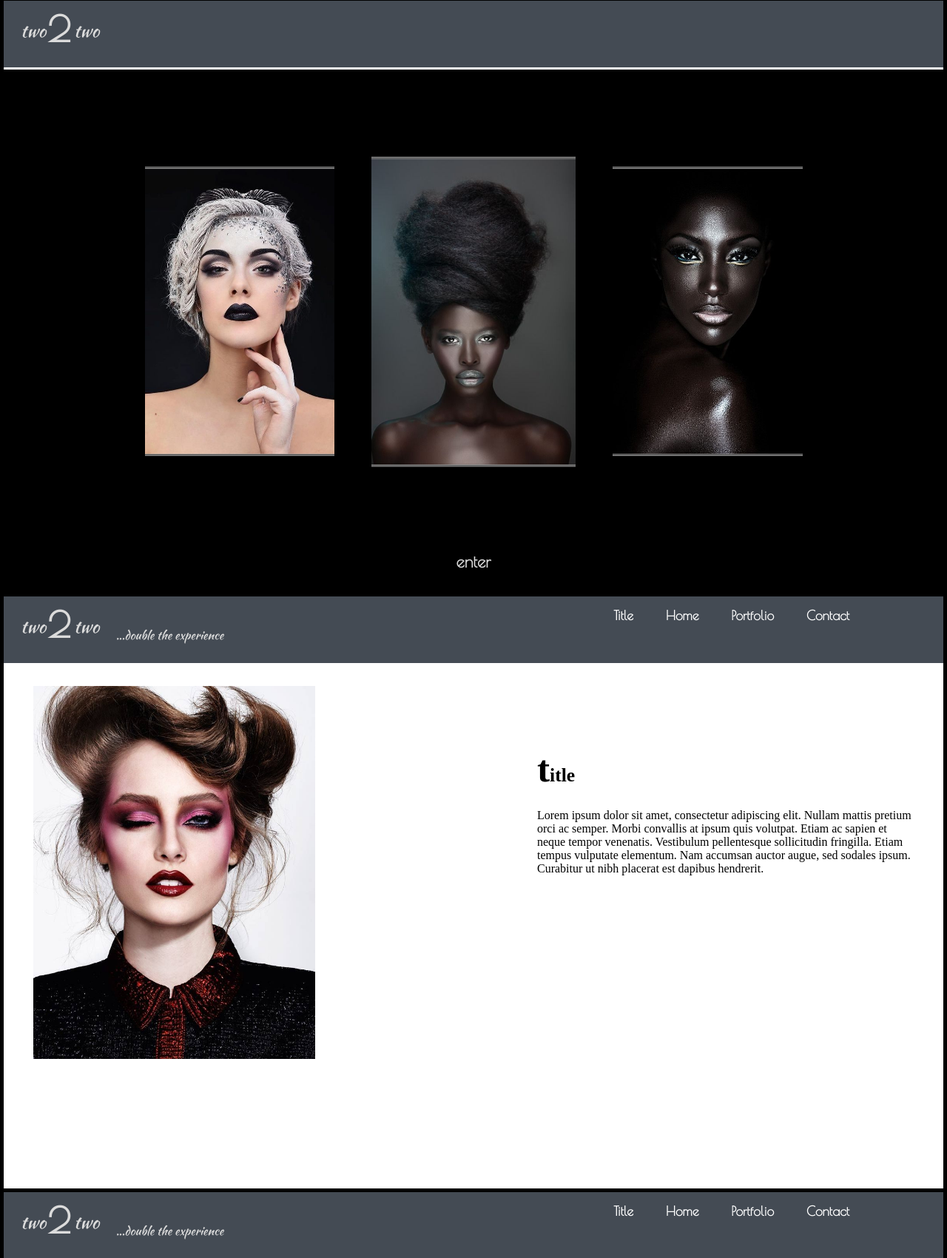
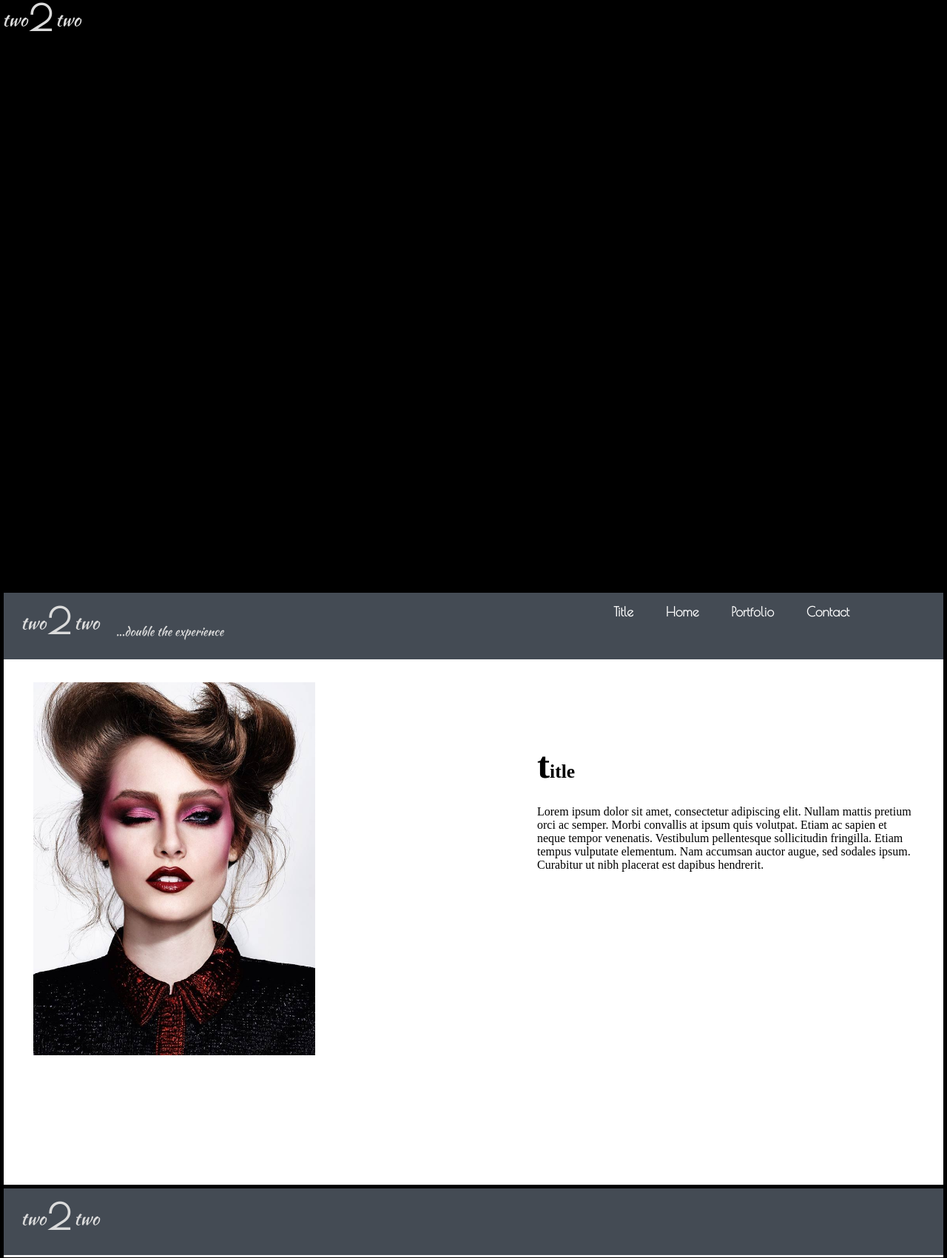
Before and after one commit to iWanjugu/Photography-Website, a plain HTML site: page index.html in a window 1280 px wide. Shown: the part 4-1704 px from the top of the page at 74% size. Drawn offline with nearby package versions, Linux system fonts and the light colour scheme; a web font is replaced by a local one.

Commit message:
Created a new Title Page

```diff
--- a/index.html
+++ b/index.html
@@ -20,90 +20,60 @@
 
                 $('.fadein img:gt(0)').hide();
                 setInterval(function(){
-                $('.fadein :first-child').fadeOut(1200)
-                .next('img').fadeIn(1200)
+                $('.fadein :first-child').fadeOut(2000)
+                .next('img').fadeIn(2000)
                 .end().appendTo('.fadein');},
-                3000);
+                7000);
 
                 $('.fadein2 img:gt(0)').hide();
                 setInterval(function(){
-                $('.fadein2 :first-child').fadeOut(1200)
-                .next('img').fadeIn(1200)
+                $('.fadein2 :first-child').fadeOut(2000)
+                .next('img').fadeIn(2000)
                 .end().appendTo('.fadein2');},
-                3000);
+                7000);
 
                 $('.fadein3 img:gt(0)').hide();
                 setInterval(function(){
-                $('.fadein3 :first-child').fadeOut(1200)
-                .next('img').fadeIn(1200)
+                $('.fadein3 :first-child').fadeOut(2000)
+                .next('img').fadeIn(2000)
                 .end().appendTo('.fadein3');},
-                3000);
+                7000);
+
+                  $('.fadein4 img:gt(0)').hide();
+                setInterval(function(){
+                $('.fadein4 :first-child').fadeOut(2000)
+                .next('img').fadeIn(2000)
+                .end().appendTo('.fadein3');},
+                7000);
+
 			});
 
 		</script>
 
     </head>
 
-     <!------------------------------------------------------------->
+<!------------------------------------------------------------->
 <body>
 
-<!-- /******* TITLE PAGE: PAGE 1 ******/  -->
-<div id="wrapper">
-    <div id="titlepage">
+    <!-- /******* TITLE PAGE: PAGE 1 ******/  -->
 
-        <!-- HEADER -->
-        <div id="header">
-            <div class="logo1">
+    <!-- HEADER: INTRO PAGE-->
+    <div id="wrapper">
+
+    <div id="title">
+        <a href="#page1">
+            <div class="logo1" >
                 <div class="two1">two</div>
                 <div class="mid2">2</div>
                 <div class="two2">two</div>
             </div>
-        </div >
+        </a>
+    </div >
 
-        <!-- SECTION 2: Body -->
-        <div id="sec2">
+    </div>
 
-            <!-- Images -->
-            <div class="image">
 
-                <div id="one" class="fadein">
-                    <img src="images/black1.jpg" alt="">
-                    <img src="images/light1.jpg" alt="">
-                    <img src="images/colour1.jpg" alt="">
-                    <img src="images/bnw1.jpg" alt="">-->
-                    <img src="images/white1.jpg" alt="">
-                </div>
-
-                <div id="two" class="fadein2">
-                    <img src="images/white3.jpg" alt="">
-                    <img src="images/black2.jpg" alt="">
-                    <img src="images/light2.jpg" alt="">
-                    <img src="images/colour2.jpg" alt="">
-                    <img src="images/bnw2.jpg" alt="">
-                    <img src="images/white2.jpg" alt="">
-                </div>
-
-                 <div id="three" class="fadein3">
-                    <img src="images/light3.jpg" alt="">
-                    <img src="images/black3.jpg" alt="">
-                    <img src="images/light3.jpg" alt="">
-                    <img src="images/colour3.jpg" alt="">
-                    <img src="images/bnw3.jpg" alt="">
-                </div>
-
-            </div>
-
-            <!-- Enter Section -->
-            <div class="text">
-                <a href="#"> enter </a>
-            </div>
-
-         </div>
-    </div>
-</div>
-    <!------------------------------------------------------------->
-
-<!-- /*******  PAGE 2 ******/  -->
+<!-- /*******  PAGE 2: About ******/  -->
 <div id="page1" class="wrapper">
 
     <!-- HEADER -->
@@ -146,6 +116,62 @@
 
 
     </div>
+
+    <!------------------------------------------------------------->
+<!------ Portfolio Page ---->
+<div id="wrapper">
+    <div id="titlepage">
+        <!-- HEADER: Page 1-->
+        <div id="header">
+            <div class="logo1">
+                <div class="two1">two</div>
+                <div class="mid2">2</div>
+                <div class="two2">two</div>
+            </div>
+        </div >
+
+        <!-- SECTION 2: Body -->
+        <div id="sec2">
+
+            <!-- Images -->
+            <div class="image">
+
+                <div id="one" class="fadein">
+                    <img src="images/black1.jpg" alt="">
+                    <img src="images/light3.jpg" alt="">
+                    <img src="images/colour1.jpg" alt="">
+                    <img src="images/bnw1.jpg" alt="">
+                    <img src="images/white3.jpg" alt="">
+                </div>
+
+                <div id="two" class="fadein2">
+                    <img src="images/black2.jpg" alt="">
+                    <img src="images/light2.jpg" alt="">
+                    <img src="images/colour2.jpg" alt="">
+                    <img src="images/bnw4.jpg" alt="">
+                    <img src="images/white2.jpg" alt="">
+                </div>
+
+                 <div id="three" class="fadein3">
+                    <img src="images/black3.jpg" alt="">
+                    <img src="images/light1.jpg" alt="">
+                    <img src="images/colour3.jpg" alt="">
+                    <img src="images/bnw3.jpg" alt="">
+                    <img src="images/white1.jpg" alt="">
+
+                </div>
+
+            </div>
+
+            <!-- Enter Section -->
+            <div class="text">
+                <a href="#"> enter </a>
+            </div>
+
+         </div>
+    </div>
+</div>
+    <!------------------------------------------------------------->
 
     <!------------------------------------------------------------->
 
```
